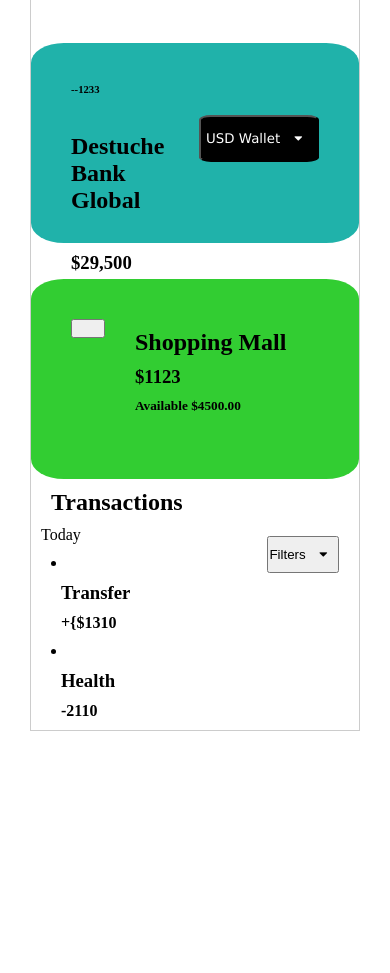
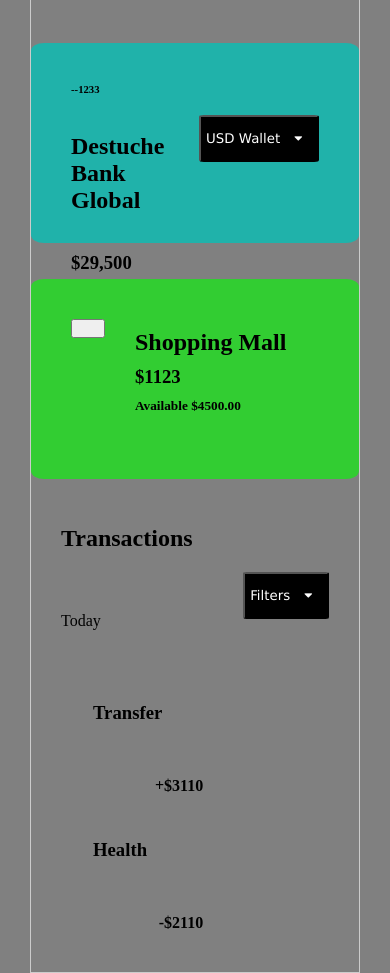
Before and after one commit to iyappan2000/ui-design1, a plain HTML site: page index.html in a window 390 px wide. Shown: the part 215-1188 px from the top of the page. Before the commit the page ends 946 px from the top, so only its background shows below. Drawn offline with Linux system fonts and the light colour scheme.

Commit message:
responsive pages added

```diff
--- a/index.html
+++ b/index.html
@@ -36,8 +36,9 @@
                 <h3>$1123</h3>
                 <h5> Available $4500.00</h5>
               </div>
-
         </div>
+        <br><br>
+        <div class="footer">
             <div class="Details">
                 <h2>Transactions</h2>
                 <button class="dropbtn3">Filters
@@ -46,9 +47,17 @@
             </div>
             <div class="list">
                 <caption>Today</caption>
-            <li><i class="fa-cloud-download"></i> <h3>Transfer</h3> <h4>+{$1310</h4> </li>
-            <li><i class="fa-cloud-upload"></i> <h3>Health</h3> <h4>-2110</h4> </li>
-            </ul>
+                <div class="icon"><i class="fa-cloud-download"></i>
+                <h3>Transfer</h3></div>
+                <div class="score">
+                    <h4>+$3110</h4>
+                </div>
+                <div class="icon"><i class="fa-cloud-download"></i>
+                    <h3>Health</h3></div>
+                    <div class="score">
+                        <h4>-$2110</h4>
+                    </div>
+            </div>
         </div>
     </div>
 </body>
--- a/mobile.css
+++ b/mobile.css
@@ -39,7 +39,7 @@
     background-color: lightseagreen;
     padding: 30px;
     margin: auto;
-    border-radius: 10%;
+    border-radius: 4%;
     width: 100%;
     height: 200px;
 }
@@ -48,7 +48,7 @@
     top: 20;
     float: right;
     padding: 5px;
-    border-radius: 10%;
+    border-radius: 4%;
     background-color: black;
     color: white;
     font-family: Verdana, Geneva, Tahoma, sans-serif;
@@ -57,7 +57,7 @@
     background-color: limegreen;
     padding: 30px;
     margin: auto;
-    border-radius: 10%;
+    border-radius: 4%;
     width: 100%;
     height: 200px;
 }
@@ -70,4 +70,49 @@
 .dropbtn3{
     display: inline-block;
     float: right;
+    top: 20;
+    padding: 5px;
+    border-radius: 4%;
+    background-color: black;
+    color: white;
+    font-family: Verdana, Geneva, Tahoma, sans-serif;
+
 }
+.footer
+{
+    box-sizing: border-box;
+}
+.Details{
+    text-align: justify;
+    margin-bottom: 50px;
+}
+.list{
+    overflow: hidden;
+    padding: 10px;
+
+}
+.icon i{
+    display: inline-block;
+    float: left;
+}
+.icon h3{
+    text-align: center;
+    padding: 12px;
+    line-height: 25px;
+    display: inline-block;
+}
+.score{
+
+    float: right;
+}
+
+@media only screen and (max-width: 600px) {
+    body{
+        background-color: grey;
+    }
+    menu{
+        width: 100%;
+        height: auto;
+    }
+
+}
```
Lines whose indentation alone changed are shown as unchanged.
